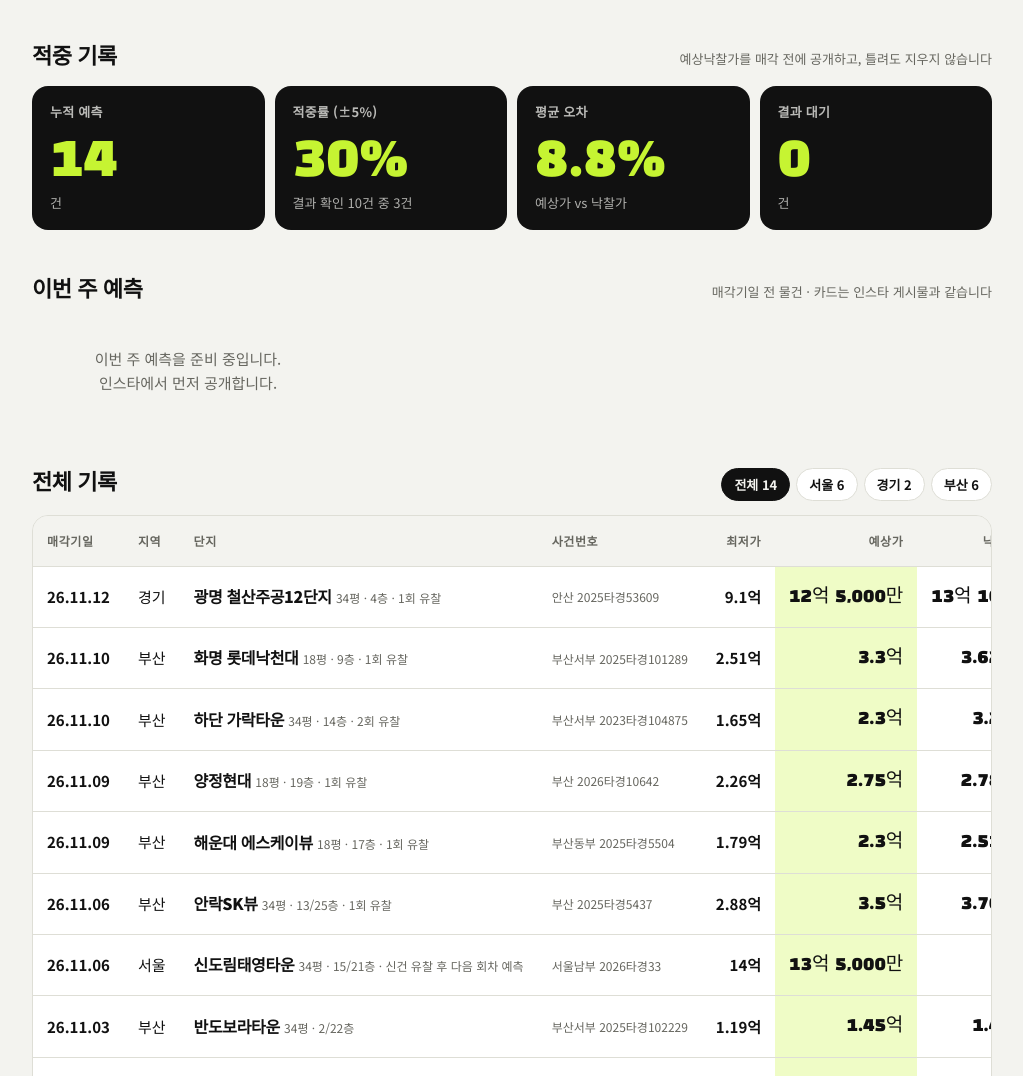
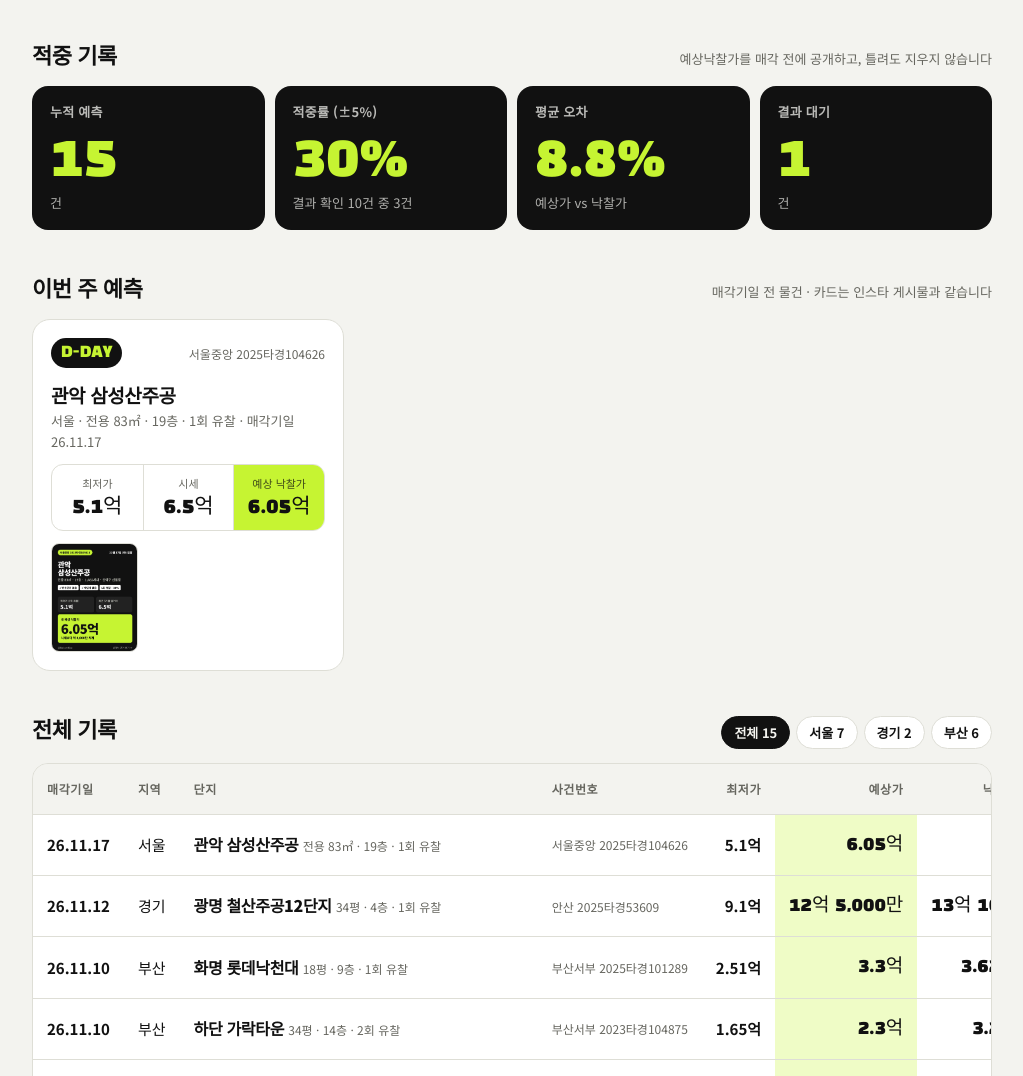
Before and after one commit to bid-archive/bid-archive.github.io, a plain HTML site: page index.html in a window 1280 px wide. Shown: the part 604-1680 px from the top of the page, without its empty margins (128-1151 px from the left). Drawn offline with Linux system fonts and the light colour scheme.

Commit message:
add prediction 2025타경104626

```diff
--- a/index.html
+++ b/index.html
@@ -227,6 +227,9 @@ body,p,h1,h2,span,div{word-break:keep-all;overflow-wrap:break-word}
 <script>
 /* 데이터: 결과가 나오면 result(원), bidders(명)만 채우면 됩니다. status: 'changed'(기일 변경)·'withdrawn'(취하) */
 const RECORDS = [
+  {region:"서울", court:"서울중앙", case_no:"2025타경104626", title:"관악 삼성산주공", area:"전용 83㎡ · 19층 · 1회 유찰", date:"2026-11-17",
+   minimum:509600000, market:650000000, predict:605000000, result:null, bidders:null, locked:false,
+   cards:["104626-1.jpg"]},
   {region:"경기", court:"안산", case_no:"2025타경53609", title:"광명 철산주공12단지", area:"34평 · 4층 · 1회 유찰", date:"2026-11-12",
    minimum:910000000, market:1390000000, predict:1250000000, result:1300100000, bidders:3, locked:false,
    cards:["53609-1.jpg"]},
```
Also changed, not shown: 104626-1.jpg (added).
